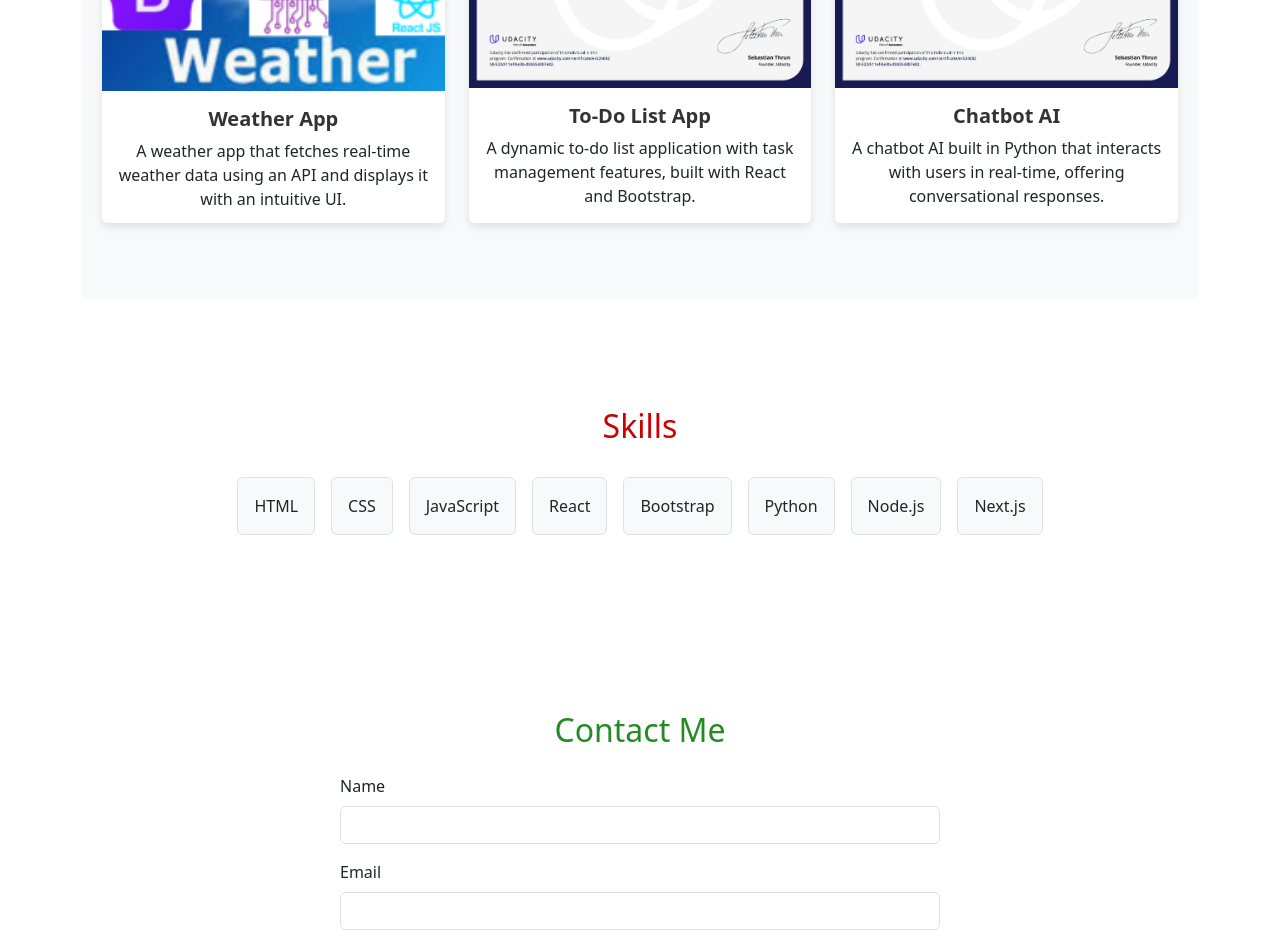
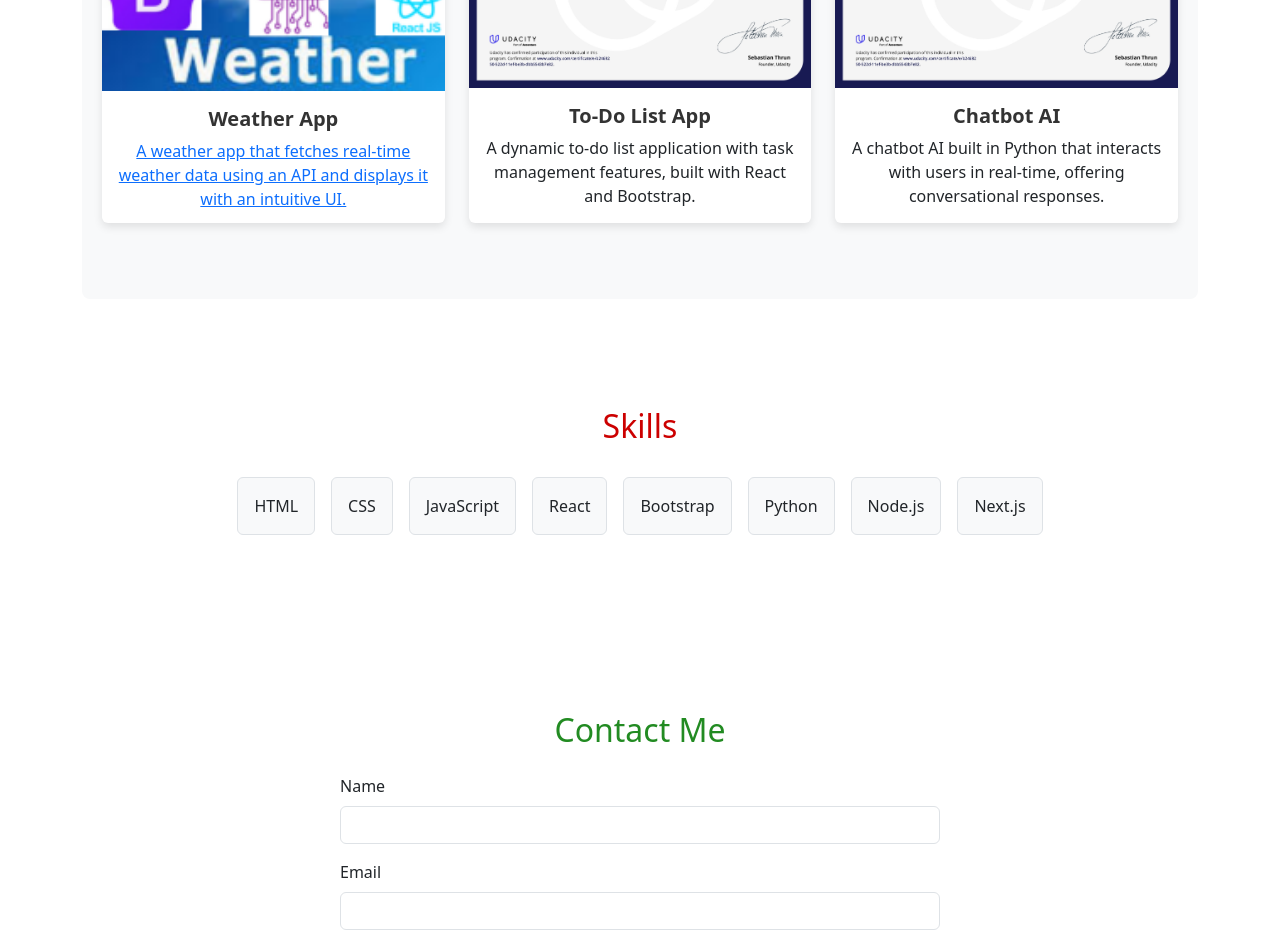
Before and after one commit to Rexmuler/MyPortfilo, a React (Vite) app: page / in a window 1280 px wide. Shown: the part 1440-2376 px from the top of the page. Built offline with nearby package versions, Linux system fonts and the light colour scheme.

Commit message:
Update Home.jsx

```diff
--- a/src/components/Home.jsx
+++ b/src/components/Home.jsx
@@ -206,10 +206,12 @@ const Home = () => {
                     />
                     <div className="card-body">
                       <h5 className="card-title">Weather App</h5>
-                      <p className="card-text">
-                        A weather app that fetches real-time weather data using
-                        an API and displays it with an intuitive UI.
-                      </p>
+                      <a href="">
+                        <p className="card-text">
+                          A weather app that fetches real-time weather data
+                          using an API and displays it with an intuitive UI.
+                        </p>
+                      </a>
                     </div>
                   </div>
                 </div>
```
